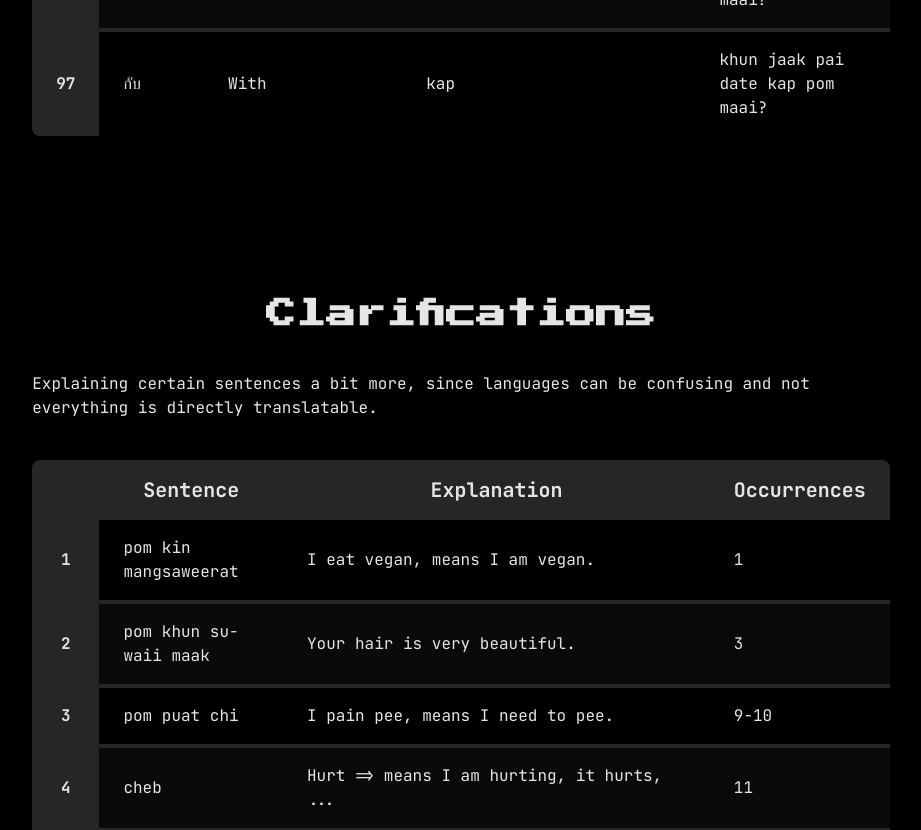
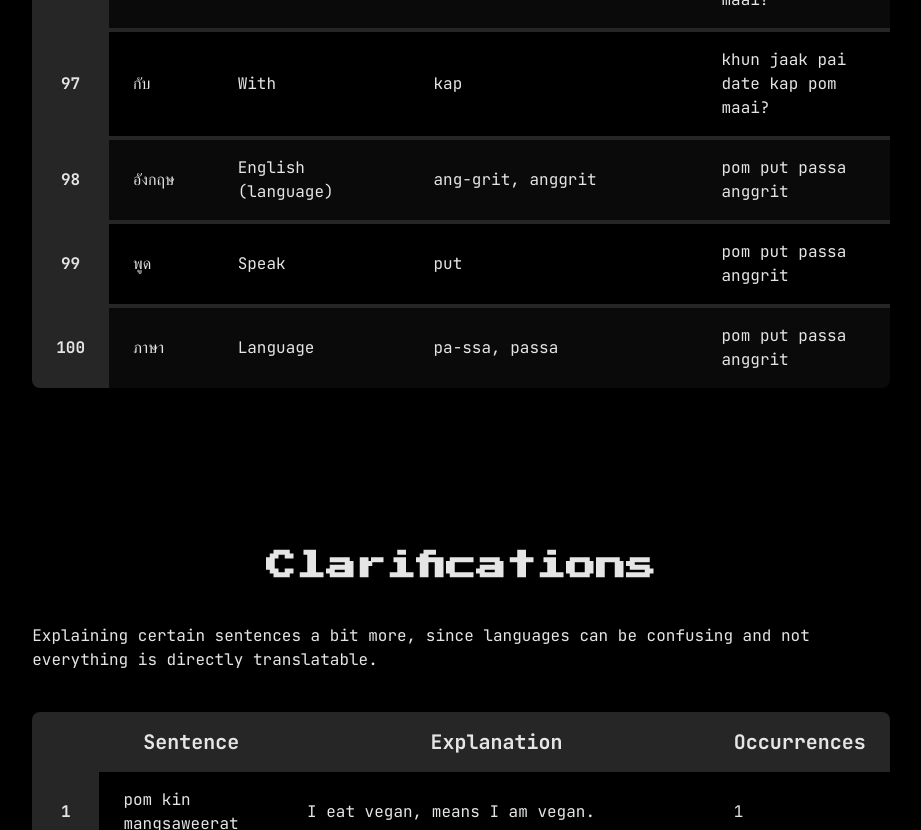
Before and after one commit to reeveng/Learning-Thai, a SvelteKit app: page / in a window 1280 px wide. Shown: the part 9220-10050 px from the top of the page, without its empty margins (179-1100 px from the left). Built offline with nearby package versions, Linux system fonts and the light colour scheme.

Commit message:
Update translations.ts

```diff
--- a/src/data/translations.ts
+++ b/src/data/translations.ts
@@ -590,6 +590,24 @@ export const translations: TranslationType[] = [
 		english: 'With',
 		pronounciation: 'kap',
 		example: 'khun jaak pai date kap pom maai?'
+	},
+	{
+		thai: "อังกฤษ",
+		english: "English (language)",
+		pronounciation: "ang-grit, anggrit",
+		example: "pom put passa anggrit"
+	},
+	{
+		thai: "พูด",
+		english: "Speak",
+		pronounciation: "put",
+		example: "pom put passa anggrit"
+	},
+	{
+		thai: "ภาษา",
+		english: "Language",
+		pronounciation: "pa-ssa, passa",
+		example: "pom put passa anggrit"
 	}
 ];
 
```
